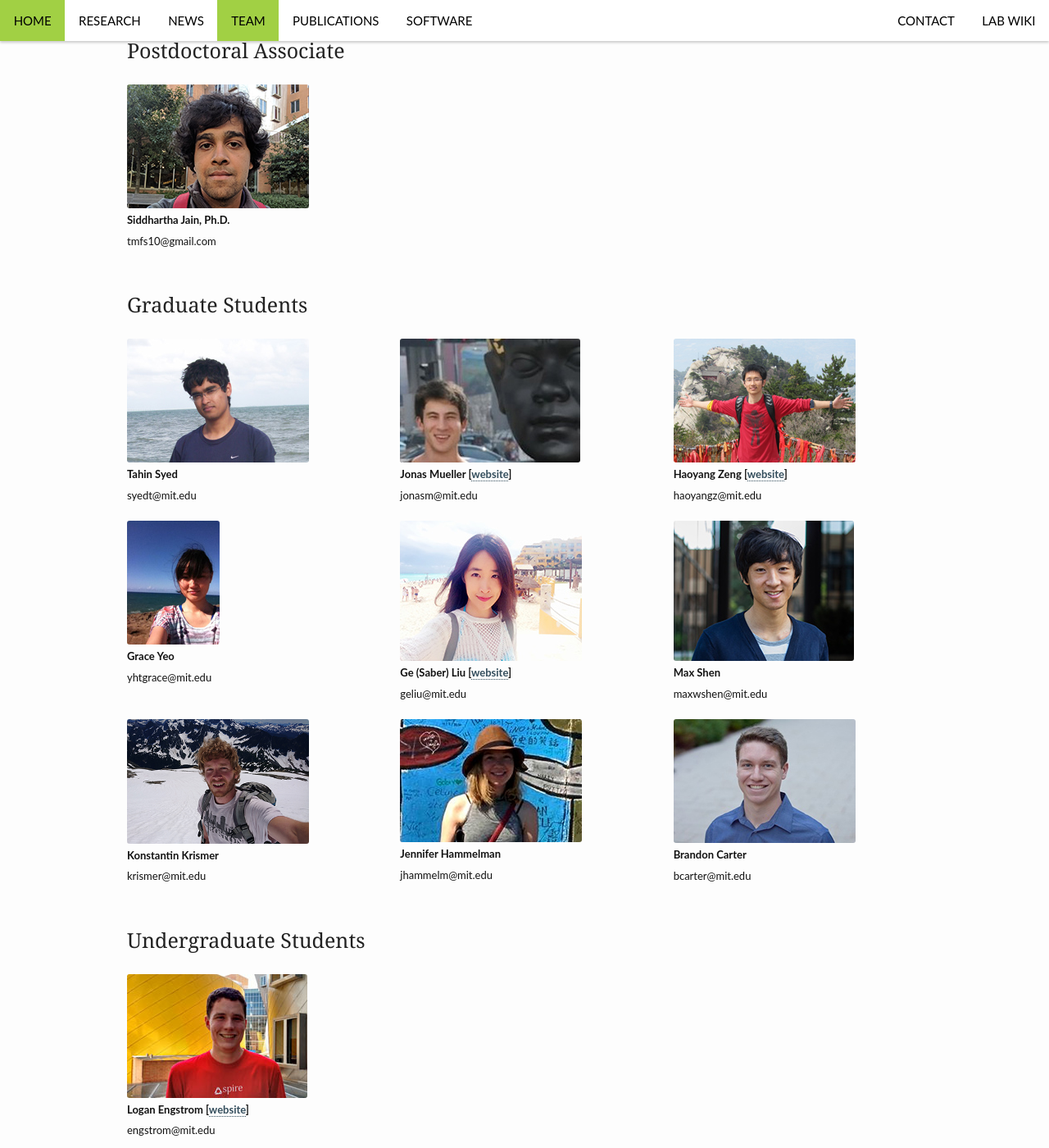
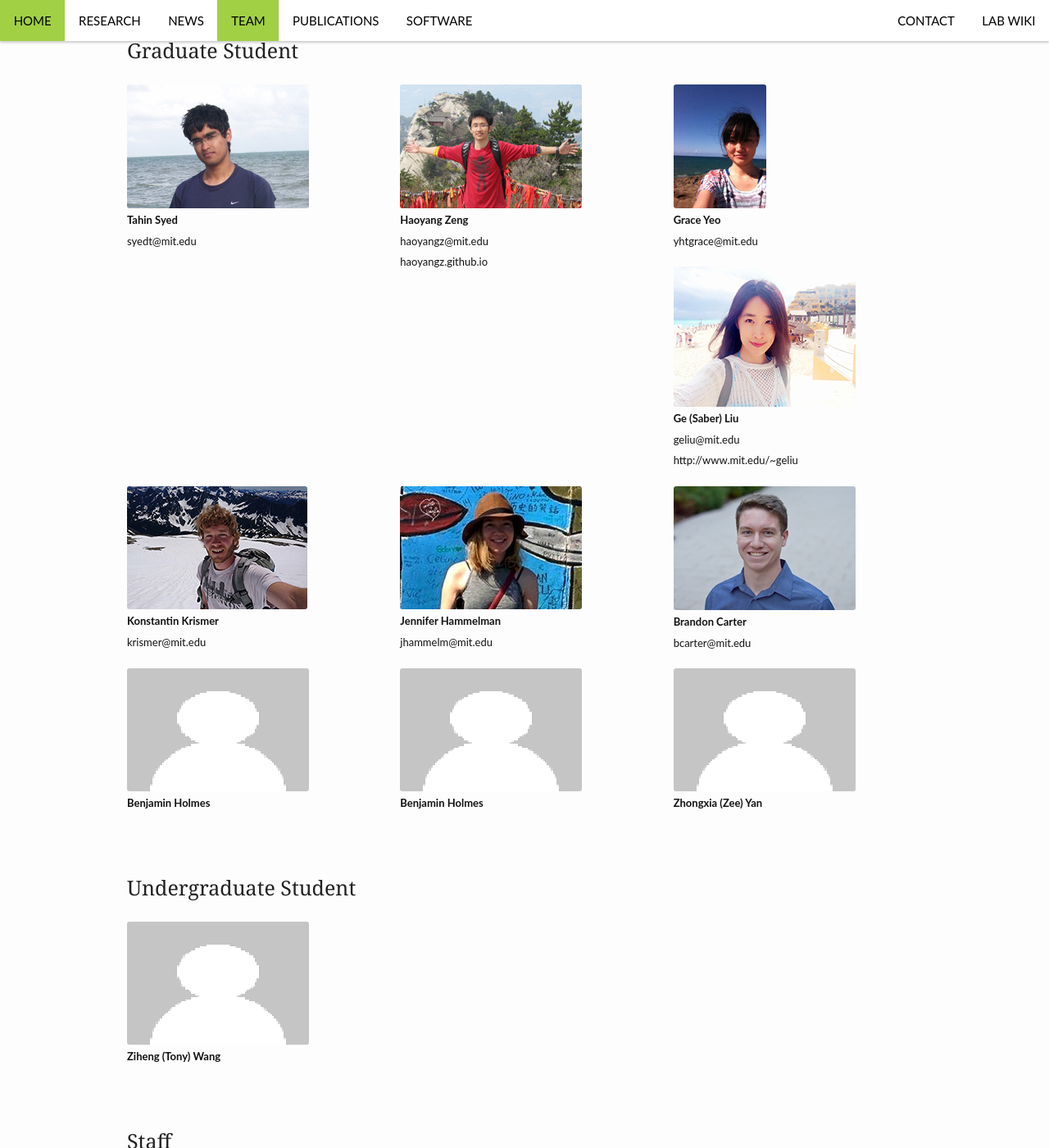
Before and after one commit to gifford-lab/gifford-lab.github.io, a Jekyll site: the page built from pages/team.md, in a window 1280 px wide and 1400 px high, scrolled down 1083 px. Shown: the whole window at 82% size. Built offline with Jekyll 4.4.1, drawn with Linux system fonts in a browser that asks for light colours; some of the changed text lies outside the part shown.

Commit message:
refractor the team page for automation

```diff
--- a/_config.yml
+++ b/_config.yml
@@ -243,3 +243,5 @@
 collections:
   publications:
     output: True
+  team:
+    output: True
--- /dev/null
+++ b/_layouts/page-team.html
@@ -0,0 +1,117 @@
+---
+layout: default
+format: page-fullwidth
+---
+{% if page.image.title %}
+<div class="row t30">
+	<div class="small-12 columns">
+		<img src="{{ site.urlimg }}{{ page.image.title }}" width="970" alt="{{ page.title escape_once }}">
+		{% if page.image.caption_url && page.image.caption %}
+		<p class="text-right caption">
+			<a href="{{ page.image.caption_url }}">{{ page.image.caption }}</a>
+		</p>
+		{% endif %}
+	</div><!-- /.small-12.columns -->
+</div><!-- /.row -->
+{% endif %}
+
+
+<div class="row t30">
+	<div class="medium-12 columns">
+		<article>
+			<header>
+				{% if page.subheadline %}<p class="subheadline">{{ page.subheadline }}</p>{% endif %}
+				<h1>{{ page.title }}</h1>
+			</header>
+
+			{% if page.teaser %}
+			<p class="teaser">
+				{{ page.teaser }}
+			</p>
+			{% endif %}
+
+			</header><h3>Principal Investigator</h3>
+			<br>
+			<div class="row">
+				{% assign team_sorted = site.team | where: "title","PI" | sort: 'date' %}
+	            {% for member in team_sorted %}
+					<div class="large-4 columns">
+						<img src="{{ site.url }}/images/{{ member.image }}", height="120">
+						<p>
+							<b><font size="2">{{ member.name }}</font></b>
+							<br><font size="2">{{ member.email }}</font>
+							<br><font size="2">{{ member.website }}</font>
+						</p>
+					</div>
+	            {% endfor %}
+	        </div>
+
+        	<h3>Postdoctoral Associate</h3>
+        	<br>
+        	<div class="row">
+	            {% assign team_sorted = site.team | where: "title","postdoc" | sort: 'date' %}
+	            {% for member in team_sorted %}
+					<div class="large-4 columns">
+						<img src="{{ site.url }}/images/{{ member.image }}", height="120">
+						<p>
+							<b><font size="2">{{ member.name }}</font></b>
+							<br><font size="2">{{ member.email }}</font>
+							<br><font size="2">{{ member.website }}</font>
+						</p>
+					</div>
+	            {% endfor %}
+            </div>
+
+        	<h3>Graduate Student</h3>
+        	<br>
+        	<div class="row">
+	            {% assign team_sorted = site.team | where: "title","grad" | sort: 'date' %}
+	            {% for member in team_sorted %}
+					<div class="large-4 columns">
+						<img src="{{ site.url }}/images/{{ member.image }}", height="120">
+						<p>
+							<b><font size="2">{{ member.name }}</font></b>
+							<br><font size="2">{{ member.email }}</font></b>
+							<br><font size="2">{{ member.website }}</font>
+						</p>
+					</div>
+	            {% endfor %}
+	        </div>
+
+        	<h3>Undergraduate Student</h3>
+        	<br>
+        	<div class="row">
+	            {% assign team_sorted = site.team | where: "title","undergrad" | sort: 'date' %}
+	            {% for member in team_sorted %}
+					<div class="large-4 columns">
+						<img src="{{ site.url }}/images/{{ member.image }}", height="120">
+						<p>
+							<b><font size="2">{{ member.name }}</font></b>
+							<br><font size="2">{{ member.email }}</font>
+							<br><font size="2">{{ member.website }}</font>
+						</p>
+					</div>
+	            {% endfor %}
+	        </div>
+
+	        <h3>Staff</h3>
+	        <br>
+        	<div class="row">
+	            {% assign team_sorted = site.team | where: "title","staff" | sort: 'date' %}
+	            {% for member in team_sorted %}
+					<div class="large-4 columns">
+						<img src="{{ site.url }}/images/{{ member.image }}", height="120">
+						<p>
+							<b><font size="2">{{ member.name }}</font></b>
+							<b><font size="2">{{ member.position }}</font></b>
+							<br><font size="2">{{ member.email }}</font>
+							<br><font size="2">{{ member.website }}</font>
+						</p>
+					</div>
+	            {% endfor %}
+	        </div>
+
+			{{ content }}
+		</article>
+	</div><!-- /.medium-12.columns -->
+</div><!-- /.row -->
--- a/pages/team.md
+++ b/pages/team.md
@@ -9,177 +9,12 @@
 ---
 
 
-<h3>Principal Investigator</h3>
-<div class="row">
-<br>
-  <div class="large-4 columns">
-      <img src="{{ site.url }}/images/gifford.jpg">
-      <p>
-      <b><font size="2">David Gifford, Ph.D.</font></b>
-      <br><font size="2">gifford@mit.edu</font>
-      </p>
-  </div>
-</div>
-
-<h3>Research Scientist</h3>
-<div class="row">
-<br>
-  <div class="large-4 columns">
-      <img src="{{ site.url }}/images/yuchun.jpg">
-      <p>
-      <b><font size="2">Yuchun Guo, Ph.D.</font></b>
-      <br><font size="2">yguo@mit.edu</font>
-      </p>
-  </div>
-</div>
-
-<h3>Postdoctoral Associate</h3>
-<div class="row">
-<br>
-  <div class="large-4 columns">
-      <img src="{{ site.url }}/images/sid.png">
-      <p>
-      <b><font size="2">Siddhartha Jain, Ph.D.</font></b>
-      <br><font size="2">tmfs10@gmail.com</font>
-      </p>
-  </div>
-</div>
-
-
-
-<h3>Graduate Students</h3>
-<div class="row">
-<br>
-
-   <div class="large-4 columns">
-      <img src="{{ site.url }}/images/tahin.jpg">
-      <p>
-      <b><font size="2">Tahin Syed</font></b>
-      <br><font size="2">syedt@mit.edu</font>
-      </p>
-  </div>
- <div class="large-4 columns">
-      <img src="{{ site.url }}/images/jonas.jpg">
-      <p>
-      <b><font size="2">Jonas Mueller [<a href="http://www.mit.edu/~jonasm">website</a>]</font></b>
-      <br><font size="2">jonasm@mit.edu</font>
-      </p>
-  </div>
-
-  <div class="large-4 columns">
-      <img src="{{ site.url }}/images/haoyang.jpg">
-      <p>
-      <b><font size="2">Haoyang Zeng [<a href="http://haoyangz.github.io">website</a>]</font></b>
-      <br><font size="2">haoyangz@mit.edu</font>
-      </p>
-  </div>
-
-
-</div>
-
-<div class="row">
-
-
-
-
-
-    <div class="large-4 columns">
-      <img src="{{ site.url }}/images/grace.jpg">
-      <p>
-      <b><font size="2">Grace Yeo</font></b>
-      <br><font size="2">yhtgrace@mit.edu</font>
-      </p>
-  </div>
-
-     <div class="large-4 columns">
-      <img src="{{ site.url }}/images/saber.jpg">
-      <p>
-      <b><font size="2">Ge (Saber) Liu [<a href="http://www.mit.edu/~geliu">website</a>]</font></b>
-      <br><font size="2">geliu@mit.edu</font>
-      </p>
-  </div>
-
-  <div class="large-4 columns">
-  	<img src="{{ site.url }}/images/Max.jpg">
-      <p>
-
-      <b><font size="2">Max Shen</font></b>
-      <br><font size="2">maxwshen@mit.edu</font>
-      </p>
-  </div>
-
-</div>
-
-
-<div class="row">
-  <div class="large-4 columns">
-  	<img src="{{ site.url }}/images/Konstantin.jpg" height="151" width="222">
-      <p>
-
-      <b><font size="2">Konstantin Krismer</font></b>
-      <br><font size="2">krismer@mit.edu</font>
-      </p>
-  </div>
-
-  <div class="large-4 columns">
-  	<img src="{{ site.url }}/images/jen_lab_photo.jpg">
-      <p>
-
-      <b><font size="2">Jennifer Hammelman</font></b>
-      <br><font size="2">jhammelm@mit.edu</font>
-      </p>
-  </div>
-
-  <div class="large-4 columns">
-  	<img src="{{ site.url }}/images/brandon.jpg">
-      <p>
-
-      <b><font size="2">Brandon Carter</font></b>
-      <br><font size="2">bcarter@mit.edu </font>
-      </p>
-  </div>
-</div>
-
-
-<h3>Undergraduate Students</h3>
-
-<div class="row">
-<br>
-    <div class="large-4 columns">
-      <img src="{{ site.url }}/images/logan.jpg">
-      <p>
-      <b><font size="2">Logan Engstrom [<a href="http://loganengstrom.com">website</a>]</font></b>
-      <br><font size="2">engstrom@mit.edu</font>
-      </p>
-    </div>
-
-  <div class="large-4 columns"></div>
-</div>
-
-
-<h3>Lab Staff</h3>
-
-<div class="row">
-<br>
-
-  <div class="large-4 columns">
-      <img src="{{ site.url }}/images/linda.jpg">
-      <p>
-      <b><font size="2">Linda Lynch</font></b>
-      <br>
-      <font size="2">Administrative Assistant</font>
-      <br><font size="2">lindalynch@csail.mit.edu </font>
-      </p>
-        </div>
-  <div class="large-4 columns"></div>
-</div>
-
-
 
 <h3>Previous group members (not complete)</h3>
 
 ##### Graduate students
-
++ Yuchun Guo (Now at [CAMP4 Therapeutics](https://www.camp4tx.com/))
++ [Jonas Mueller](http://www.mit.edu/~jonasm) (Now at Amazon AWS)
 + [Matthew Edwards](http://www.mdedwards.org/) (Now at Verily)
 + [Tatsunori Hashimoto](http://www.mit.edu/~thashim/) (Now post-doc at Stanford)
 + Rujian Chen
```
Also changed, not shown: other parts of pages/team.md (+3 -1 lines), collections/_team/Ben.md (added, +9 -0 lines), collections/_team/Brandon.md (added, +9 -0 lines), collections/_team/Dave.md (added, +9 -0 lines), collections/_team/Grace.md (added, +9 -0 lines), collections/_team/Haoyang.md (added, +9 -0 lines), collections/_team/Jen.md (added, +9 -0 lines), collections/_team/Konstantin.md (added, +9 -0 lines), collections/_team/Linda.md (added, +10 -0 lines), collections/_team/Nathan.md (added, +9 -0 lines), collections/_team/Saber.md (added, +9 -0 lines), collections/_team/Sid.md (added, +9 -0 lines), collections/_team/Tahin.md (added, +9 -0 lines), collections/_team/Tony.md (added, +9 -0 lines), 4 more files.
